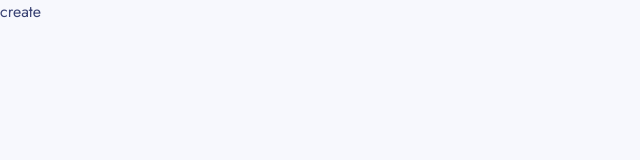
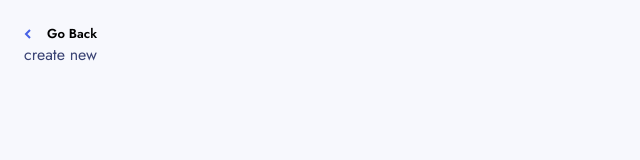
Before and after one commit to jljakin2/product-feedback-next, a Next.js app in the folder frontend/: page /create in a window 1280 px wide. Shown: the top 160 px of the page, without its empty margins (0-640 px from the left). Built offline with nearby package versions, Linux system fonts and the light colour scheme.

Commit message:
initial create page setup and back button

```diff
--- /dev/null
+++ b/frontend/components/Buttons/EditFeedbackBtn.js
@@ -0,0 +1,3 @@
+export default function EditFeedbackBtn() {
+  return <button className="btn blue">Edit Feedback</button>;
+}
--- /dev/null
+++ b/frontend/components/Buttons/GoBackBtn.js
@@ -0,0 +1,18 @@
+import styled from "styled-components";
+
+import ArrowLeft from "../Icons/ArrowLeft";
+
+const BtnStyles = styled.button`
+  p {
+    margin-left: 1rem;
+  }
+`;
+
+export default function GoBackBtn() {
+  return (
+    <BtnStyles>
+      <ArrowLeft />
+      <p className="body-3">Go Back</p>
+    </BtnStyles>
+  );
+}
--- a/frontend/pages/create.js
+++ b/frontend/pages/create.js
@@ -1,3 +1,26 @@
+import Head from "next/head";
+import styled from "styled-components";
+
+import GoBackBtn from "../components/Buttons/GoBackBtn";
+import EditFeedbackBtn from "../components/Buttons/EditFeedbackBtn";
+
+const PageStyles = styled.div`
+  padding: 1.5rem 1.5rem;
+`;
+
 export default function CreatePage() {
-  return <p>create</p>;
+  return (
+    <PageStyles>
+      <Head>
+        <title>Product Feedback | Create New Suggestion</title>
+        <link rel="icon" href="/favicon.ico" />
+      </Head>
+
+      <header>
+        <GoBackBtn />
+      </header>
+
+      <main>create new</main>
+    </PageStyles>
+  );
 }
--- a/frontend/pages/index.js
+++ b/frontend/pages/index.js
@@ -24,7 +24,7 @@ export default function Home() {
   return (
     <HomeStyles>
       <Head>
-        <title>Product Feedback</title>
+        <title>Product Feedback | Home</title>
         <link rel="icon" href="/favicon.ico" />
       </Head>
 
--- a/frontend/theme/GlobalStyles.js
+++ b/frontend/theme/GlobalStyles.js
@@ -90,8 +90,12 @@ const GlobalStyles = createGlobalStyle`
 /* ========== */
 
   button {
+    background: transparent;
     border: none;
     font-family: "Jost", --apple-system, BlinkMacSystemFont, 'Segoe UI', Roboto, Oxygen, Ubuntu, Cantarell, 'Open Sans', 'Helvetica Neue', sans-serif;
+
+    display: flex;
+    align-items: center;
 
     font-weight: 700;
     font-size: 0.8125rem;
@@ -103,7 +107,16 @@ const GlobalStyles = createGlobalStyle`
 
       &.purple {
         color: var(--white);
-        background: #AD1FEA;
+        background: var(--purple);
+
+        &.full {
+          width: 100%;
+        }
+      }
+
+      &.blue {
+        color: var(--white);
+        background: var(--blue);
       }
     }
 
```
Also changed, not shown: frontend/components/Buttons/AddFeedbackBtn.js (+11 -2 lines).
